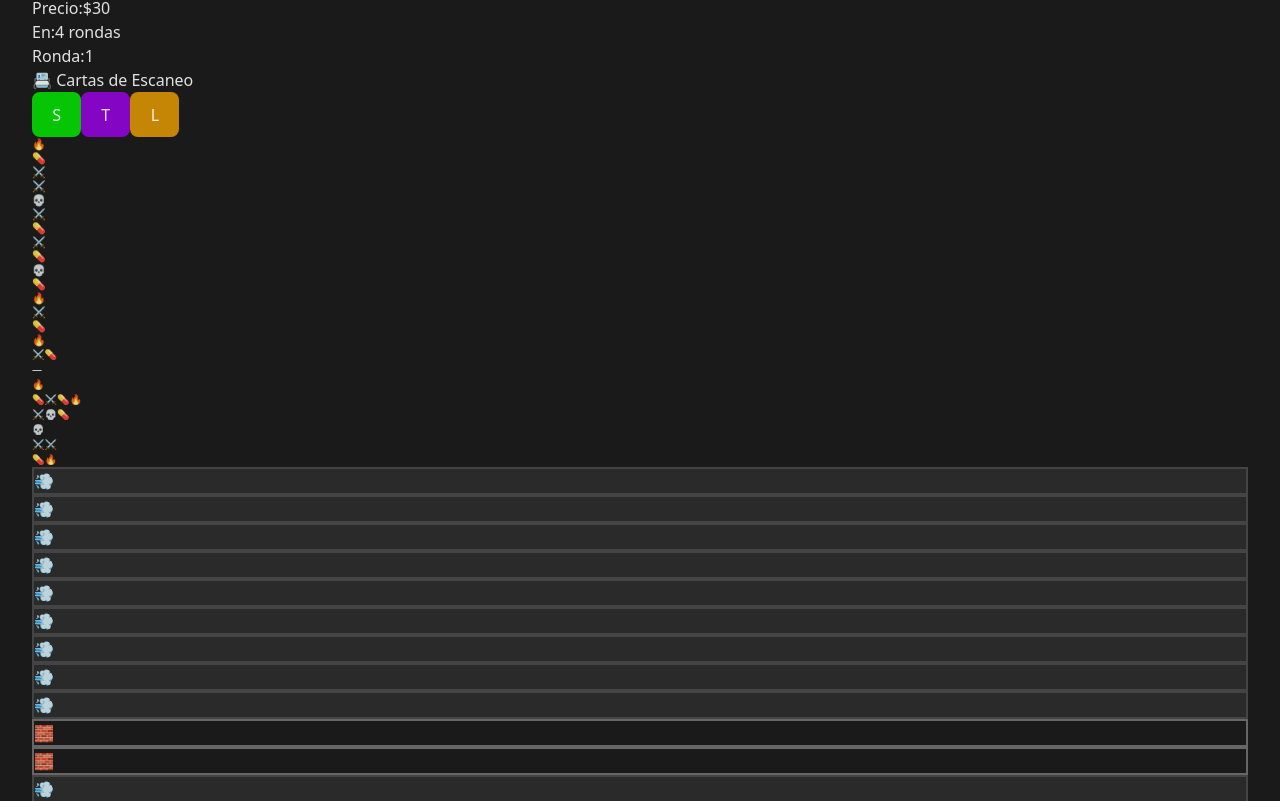
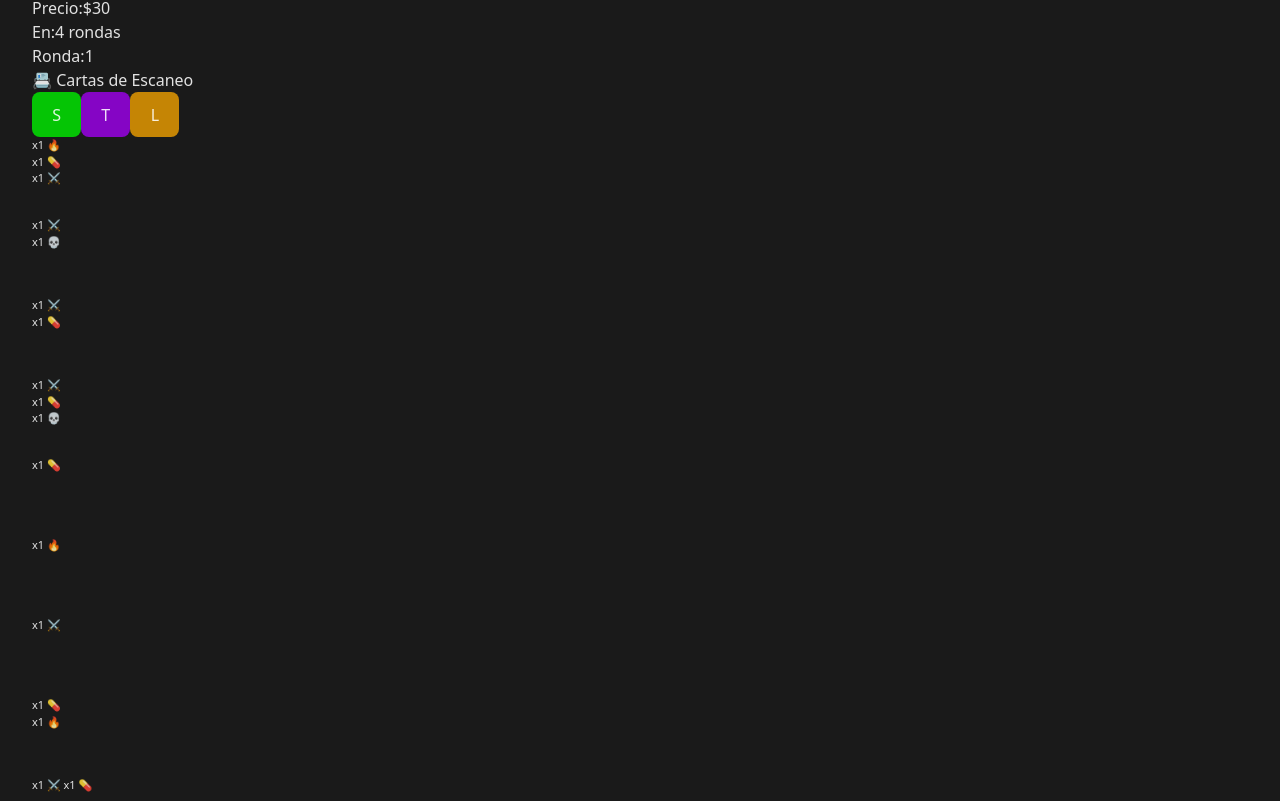
Before and after one commit to JoseNK24/Dungoban-Prototype, a React (Vite) app: page / in a window 1280 px wide. Shown: the part 597-1398 px from the top of the page. Built offline with nearby package versions, Linux system fonts and the light colour scheme.

Commit message:
More improvements to UI

```diff
--- a/src/Dungoban_Final.tsx
+++ b/src/Dungoban_Final.tsx
@@ -421,7 +421,6 @@ const VidenteGame = () => {
   const [victory, setVictory] = useState(false);
   const [crystalBallCounter, setCrystalBallCounter] = useState(0);
   const [isCrystalBallActive, setIsCrystalBallActive] = useState(false);
-  const [is2x2ModeActive, setIs2x2ModeActive] = useState(false);
 
 
   // Función para continuar jugando (aumenta multiplicador)
@@ -482,17 +481,6 @@ const VidenteGame = () => {
     // Reiniciar estado de la bola de cristal
     setCrystalBallCounter(0);
     setIsCrystalBallActive(false);
-    setIs2x2ModeActive(false);
-
-    // Reiniciar estado de la bola de cristal
-    setCrystalBallCounter(0);
-    setIsCrystalBallActive(false);
-    setIs2x2ModeActive(false);
-
-    // Reiniciar el sistema de predicciones
-    setCrystalBallCounter(0);
-    setIsCrystalBallActive(false);
-    setIs2x2ModeActive(false);
 
     // Incrementar ronda
     const nextRound = currentRound + 1;
@@ -541,7 +529,6 @@ const VidenteGame = () => {
     setVictory(false);
     setCrystalBallCounter(0);
     setIsCrystalBallActive(false);
-    setIs2x2ModeActive(false);
     setHoveredCell(null);
     setSelectedCard(null);
     setCardRotation(0);
@@ -572,16 +559,24 @@ const VidenteGame = () => {
     }
   };
 
+  const getClarivoyanceSize = (predictions: number): number => {
+    if (predictions >= 9) return 4;
+    if (predictions >= 6) return 3;
+    if (predictions >= 3) return 2;
+    return 0;
+  };
+
   const canPlaceCard = (x: number, y: number, pattern: CardPattern[]): boolean => {
-    // Caso especial para el modo 2x2
-    if (is2x2ModeActive) {
-      // Verificar que el área 2x2 está dentro del tablero
-      if (x + 1 >= GRID_WIDTH || y + 1 >= GRID_HEIGHT) {
+    // Caso especial para el modo de clarividencia
+    if (isCrystalBallActive) {
+      const size = getClarivoyanceSize(crystalBallCounter);
+      // Verificar que el área está dentro del tablero
+      if (x + size - 1 >= GRID_WIDTH || y + size - 1 >= GRID_HEIGHT) {
         return false;
       }
-      // Verificar que no hay muros ni puertas en el área 2x2
-      for (let dy = 0; dy < 2; dy++) {
-        for (let dx = 0; dx < 2; dx++) {
+      // Verificar que no hay muros ni puertas en el área
+      for (let dy = 0; dy < size; dy++) {
+        for (let dx = 0; dx < size; dx++) {
           const checkX = x + dx;
           const checkY = y + dy;
           const cell = board[checkY][checkX];
@@ -612,36 +607,35 @@ const VidenteGame = () => {
 
   const placeCard = (x: number, y: number): void => {
     // Si estamos en modo 2x2, permitir colocar sin necesidad de una carta
-    if (!is2x2ModeActive && (!selectedCard || selectedCard.used)) return;
-
-    // Si no estamos en modo 2x2, necesitamos el patrón de la carta
-    const pattern = is2x2ModeActive ? [] : rotatePattern(selectedCard!.patternData, cardRotation);
+    if (!isCrystalBallActive && (!selectedCard || selectedCard.used)) return;
+
+    // Si no estamos en modo clarividencia, necesitamos el patrón de la carta
+    const pattern = isCrystalBallActive ? [] : rotatePattern(selectedCard!.patternData, cardRotation);
 
     if (!canPlaceCard(x, y, pattern)) {
       return;
     }
 
     const newBoard = [...board.map(row => [...row])];
-    const detectionType = is2x2ModeActive ? null : selectedCard!.detectionType;
-
-    // Si estamos en modo 2x2, revelar todo en un área 2x2
-    if (is2x2ModeActive) {
-      for (let dy = 0; dy < 2; dy++) {
-        for (let dx = 0; dx < 2; dx++) {
+    const detectionType = isCrystalBallActive ? null : selectedCard!.detectionType;
+
+    // Si estamos en modo clarividencia, revelar el área según el tamaño
+    if (isCrystalBallActive) {
+      const size = getClarivoyanceSize(crystalBallCounter);
+      for (let dy = 0; dy < size; dy++) {
+        for (let dx = 0; dx < size; dx++) {
           const revealX = x + dx;
           const revealY = y + dy;
           if (revealX >= 0 && revealX < GRID_WIDTH && revealY >= 0 && revealY < GRID_HEIGHT) {
             const cell = newBoard[revealY][revealX];
             if (cell.type !== 'wall' && cell.type !== 'door') {
               cell.revealed = true;
-              cell.counted = true; // Marcar como contada para que no afecte al contador
+              cell.counted = true;
             }
           }
         }
       }
-      setIs2x2ModeActive(false);
       setIsCrystalBallActive(false);
-      setCrystalBallCounter(0);
       setBoard(newBoard);
       return;
     }
@@ -695,7 +689,7 @@ const VidenteGame = () => {
 
     setBoard(newBoard);
 
-    if (!is2x2ModeActive && selectedCard) {
+    if (!isCrystalBallActive && selectedCard) {
       setAvailableCards(availableCards.map(c =>
         c.id === selectedCard.id ? {
           ...c,
@@ -713,7 +707,7 @@ const VidenteGame = () => {
     if (isExecuting || gameOver) return;
 
     if (mode === 'explore') {
-      if (selectedCard || is2x2ModeActive) {
+      if (selectedCard || isCrystalBallActive) {
         placeCard(x, y);
       }
     } else if (mode === 'trace') {
@@ -815,23 +809,56 @@ const VidenteGame = () => {
     return () => clearTimeout(timer);
   }, [isExecuting, executionStep, energy, adventurerGold, playerGold, currentRound, rentPrice, victory]);
 
+  // Efecto para el comando secreto y prevención de menú contextual
   useEffect(() => {
     const preventContext = (e: Event) => e.preventDefault();
+
+    // Comando secreto: Ctrl + Shift + R
+    const handleKeyPress = (e: KeyboardEvent) => {
+      if (e.ctrlKey && e.shiftKey && e.key === 'R') {
+        e.preventDefault();
+        // Revelar todo el tablero
+        const newBoard = board.map(row =>
+          row.map(cell => ({
+            ...cell,
+            revealed: true
+          }))
+        );
+        setBoard(newBoard);
+      }
+    };
+
     document.addEventListener('contextmenu', preventContext);
-    return () => document.removeEventListener('contextmenu', preventContext);
-  }, []);
-
-  const getColumnContent = (colIndex: number): string[] => {
-    const content: string[] = [];
-    for (let row = 0; row < GRID_HEIGHT; row++) {
-      const cell = board[row][colIndex];
-      if (cell.type === 'enemy' && !cell.revealed && cell.enemyType && cell.enemyType in ENEMY_TYPES) {
-        content.push(ENEMY_TYPES[cell.enemyType].icon);
+    document.addEventListener('keydown', handleKeyPress);
+
+    return () => {
+      document.removeEventListener('contextmenu', preventContext);
+      document.removeEventListener('keydown', handleKeyPress);
+    };
+  }, [board]);
+
+  const getLineContent = (cells: Cell[]): string => {
+    const counts: { [key: string]: number } = {};
+
+    // Contar ocurrencias
+    cells.forEach(cell => {
+      if (cell.type === 'enemy' && cell.enemyType && cell.enemyType in ENEMY_TYPES) {
+        const icon = ENEMY_TYPES[cell.enemyType].icon;
+        counts[icon] = (counts[icon] || 0) + 1;
       } else if (cell.type === 'pill' && !cell.collected) {
-        content.push('💊');
-      }
-    }
-    return content;
+        counts['💊'] = (counts['💊'] || 0) + 1;
+      }
+    });
+
+    // Formatear la salida
+    return Object.entries(counts)
+      .map(([icon, count]) => `x${count} ${icon}`)
+      .join(' ');
+  };
+
+  const getColumnContent = (colIndex: number): string => {
+    const cells = Array.from({ length: GRID_HEIGHT }, (_, row) => board[row][colIndex]);
+    return getLineContent(cells);
   };
 
   const getAbilityIcon = (detectionType: DetectionType) => {
@@ -844,17 +871,8 @@ const VidenteGame = () => {
     }
   };
 
-  const getRowContent = (rowIndex: number): string[] => {
-    const content: string[] = [];
-    for (let col = 0; col < GRID_WIDTH; col++) {
-      const cell = board[rowIndex][col];
-      if (cell.type === 'enemy' && !cell.revealed && cell.enemyType && cell.enemyType in ENEMY_TYPES) {
-        content.push(ENEMY_TYPES[cell.enemyType].icon);
-      } else if (cell.type === 'pill' && !cell.collected) {
-        content.push('💊');
-      }
-    }
-    return content;
+  const getRowContent = (rowIndex: number): string => {
+    return getLineContent(board[rowIndex]);
   };
 
   const renderCell = (cell: Cell, x: number, y: number) => {
@@ -951,13 +969,14 @@ const VidenteGame = () => {
     }
 
     if (mode === 'explore') {
-      if (is2x2ModeActive && hoveredCell) {
-        // Preview para el modo 2x2
-        const isIn2x2Area =
-          x >= hoveredCell.x && x <= hoveredCell.x + 1 &&
-          y >= hoveredCell.y && y <= hoveredCell.y + 1;
-
-        if (isIn2x2Area) {
+      if (isCrystalBallActive && hoveredCell) {
+        // Preview para el modo de clarividencia
+        const size = getClarivoyanceSize(crystalBallCounter);
+        const isInArea =
+          x >= hoveredCell.x && x <= hoveredCell.x + (size - 1) &&
+          y >= hoveredCell.y && y <= hoveredCell.y + (size - 1);
+
+        if (isInArea) {
           const canPlace = canPlaceCard(hoveredCell.x, hoveredCell.y, []);
           borderColor = canPlace ? '#ffeb3b' : '#ff0000';
           if (canPlace) {
@@ -1161,7 +1180,7 @@ const VidenteGame = () => {
                 onClick={() => {
                   setSelectedCard(card);
                   setCardRotation(0);
-                  setIs2x2ModeActive(false); // Desactivar modo 2x2 al seleccionar una carta
+                  setIsCrystalBallActive(false); // Desactivar clarividencia al seleccionar una carta
                 }}
                 disabled={card.used || mode !== 'explore'}
                 style={{
@@ -1199,7 +1218,7 @@ const VidenteGame = () => {
         {/* Board */}
   <div className="bg-black rounded-lg p-4 overflow-x-auto">
           <div className="flex">
-            <div className="w-8 sm:w-12"></div>
+            <div className="pr-1" style={{ minWidth: '100px' }}></div>
             <div
               className="grid gap-1"
               style={{
@@ -1208,20 +1227,24 @@ const VidenteGame = () => {
             >
               {Array.from({ length: GRID_WIDTH }, (_, i) => {
                 const colContent = getColumnContent(i);
+                // Parsear el contenido para separar cada elemento (ej: "x1 💊 x2 🔥" -> ["x1 💊", "x2 🔥"])
+                const elements = colContent ? colContent.match(/x\d+\s+\S+/g) || [] : [];
                 return (
                   <div
-                    key={`col-header-${i}`}
-                    className="text-center text-white font-bold pb-1 flex flex-col items-center justify-end h-16 overflow-hidden"
-                    style={{ fontSize: '11px', lineHeight: '14px' }}
-                  >
-                    {colContent.length > 0 ? (
-                      colContent.map((emoji, idx) => (
-                        <div key={idx}>{emoji}</div>
-                      ))
-                    ) : (
-                      <div>—</div>
-                    )}
-                  </div>
+  key={`col-header-${i}`}
+  className="text-white font-bold pb-1 flex flex-col items-center justify-end gap-0.5"
+  style={{ fontSize: '11px', minHeight: '80px', width: '45px' }}
+>
+  {elements.length > 0 ? (
+    elements.map((element, idx) => (
+      <div key={idx} className="whitespace-nowrap">
+        {element}
+      </div>
+    ))
+  ) : (
+    <div>—</div>
+  )}
+</div>
                 );
               })}
             </div>
@@ -1232,6 +1255,7 @@ const VidenteGame = () => {
               className="grid gap-1 pr-1"
               style={{
                 gridTemplateRows: `repeat(${GRID_HEIGHT}, 45px)`,
+                minWidth: '100px'
               }}
             >
               {Array.from({ length: GRID_HEIGHT }, (_, i) => {
@@ -1239,10 +1263,12 @@ const VidenteGame = () => {
                 return (
                   <div
                     key={`row-header-${i}`}
-                    className="flex items-center justify-center text-white font-bold text-xs w-12 flex-wrap overflow-hidden"
-                    style={{ fontSize: '10px' }}
+                    className="flex items-center justify-end text-white font-bold"
+                    style={{ fontSize: '11px', minWidth: '100px' }}
                   >
-                    {rowContent.length > 0 ? rowContent.join('') : '—'}
+                    <div className="whitespace-nowrap">
+                      {rowContent || '—'}
+                    </div>
                   </div>
                 );
               })}
@@ -1271,20 +1297,25 @@ const VidenteGame = () => {
           <div className="text-white font-bold mb-3 text-center">
             🔮 Visión
             <div className="text-sm font-normal mt-1">
-              {crystalBallCounter}/3
+              {crystalBallCounter} predicciones
+              {crystalBallCounter >= 3 && (
+                <div className="text-xs text-yellow-400 mt-1">
+                  {crystalBallCounter >= 9 ? "¡Área 4x4 disponible!" :
+                   crystalBallCounter >= 6 ? "¡Área 3x3 disponible!" :
+                   "¡Área 2x2 disponible!"}
+                </div>
+              )}
             </div>
           </div>
 
           <div
             className="relative flex items-center justify-center rounded-full"
             onClick={() => {
-              if (isCrystalBallActive) {
-                // Si ya está en modo 2x2, lo desactivamos
-                if (is2x2ModeActive) {
-                  setIs2x2ModeActive(false);
+              if (crystalBallCounter >= 3) {
+                if (isCrystalBallActive) {
+                  setIsCrystalBallActive(false);
                 } else {
-                  // Si no está en modo 2x2, lo activamos y desactivamos la carta seleccionada
-                  setIs2x2ModeActive(true);
+                  setIsCrystalBallActive(true);
                   setSelectedCard(null);
                 }
               }
```
